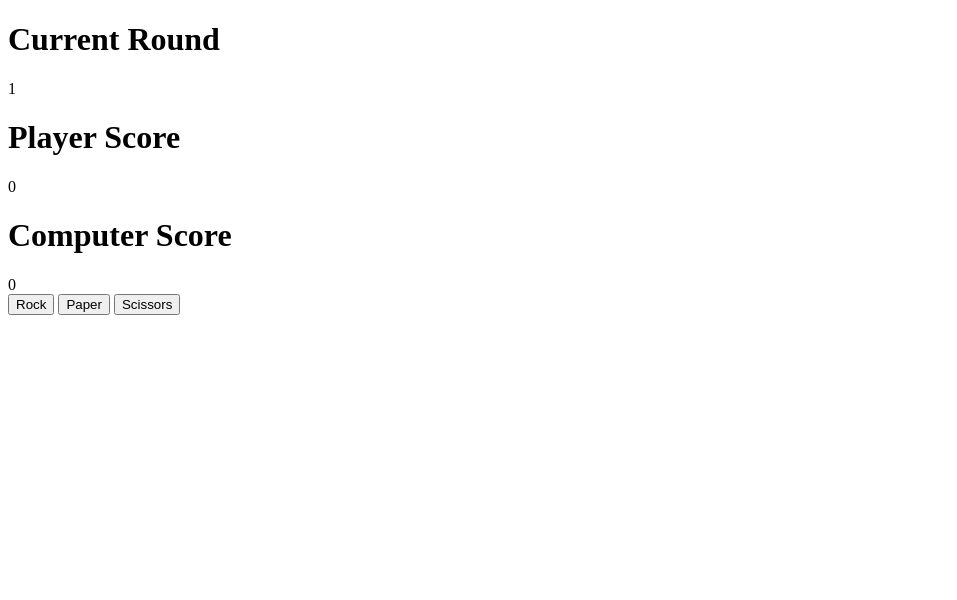
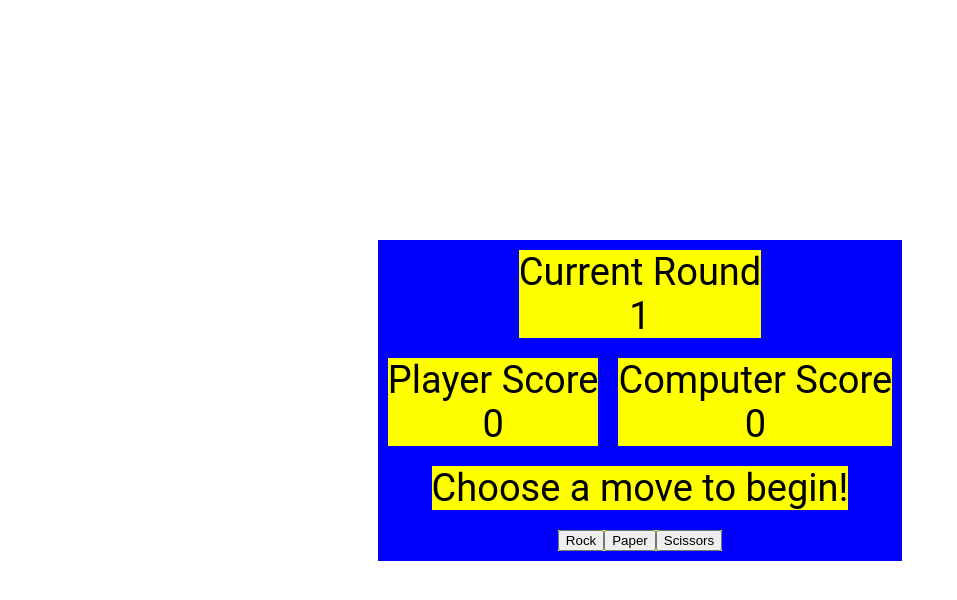
Before and after one commit to jawarbx/odin-RockPaperScissors, a plain HTML site: page index.html in a window 1280 px wide. Shown: the whole page, without its empty margins (0-957 px from the left). Drawn offline with Linux system fonts and the light colour scheme.

Commit message:
Added basic design

```diff
--- a/gamescript.js
+++ b/gamescript.js
@@ -23,13 +23,20 @@ computerDisplay.textContent = computerScore;
 
 //Create display for result message and current standing
 
+const inputs = document.querySelector('#inputs');
+const inputsParent = inputs.parentNode;
+
 const roundDisplay = document.querySelector('#current-round');
 roundDisplay.textContent = roundNumber;
 
-const resultDisplay = document.querySelector('#result-msg');
+const resultDisplay = document.createElement('div');
+resultDisplay.setAttribute('id', 'result-msg');
+resultDisplay.setAttribute('height', '36px');
+resultDisplay.textContent = 'Choose a move to begin!';
+inputsParent.insertBefore(resultDisplay, inputs);
 
 const endDisplay = document.createElement('div');
-gameDisplay.appendChild(endDisplay);
+endDisplay.setAttribute('id', 'end-msg')
 
 // Create function computerPlay that stores a random action to the computerSelection variable
 function computerPlay() {
@@ -95,21 +102,17 @@ function endCondition(score1, score2) {
 	} else {
 		endDisplay.textContent = "You lost! Better luck next time!";
 	}
-
 }
 
 //Create Reset button for game
 
 function endRound() {
 		endCondition(playerScore, computerScore);
-		gameDisplay.appendChild(endDisplay);
-		gameDisplay.appendChild(resetButton);
+		inputsParent.appendChild(endDisplay);
+		inputsParent.appendChild(resetButton);
 }
 
 // Create reset function for game
-
-const inputs = document.querySelector('#inputs');
-const inputsParent = inputs.parentNode;
 
 function resetGame() {
 	roundNumber = 1;
@@ -118,16 +121,16 @@ function resetGame() {
 	playerDisplay.textContent = playerScore;
 	computerScore = 0;
 	computerDisplay.textContent = computerScore;
-	resultDisplay.textContent = '';
+	resultDisplay.textContent = 'Choose a move to begin!';
 	endDisplay.textContent = '';
-	gameDisplay.removeChild(endDisplay);
-	gameDisplay.removeChild(resetButton);
+	inputsParent.removeChild(endDisplay);
+	inputsParent.removeChild(resetButton);
 	inputsParent.appendChild(inputs);
 }
 
 const resetButton = document.createElement('button');
+resetButton.setAttribute('id', "reset-button")
 resetButton.textContent = 'Play Again!';
-resetButton.setAttribute('style', 'height: 10px; background-color: blue;');
 resetButton.addEventListener('click', () => resetGame());
 
 // Create buttons to play the game
--- a/index.html
+++ b/index.html
@@ -2,30 +2,34 @@
 <html>
 	<head>
 		<meta charset="UTF-8">
+		<meta http-equiv="X-UA-Compatible" content="IE=edge">
+		<meta name="viewport" content="width=device-width, initial-scale=1.0">
 		<title>Rock Paper Scissors</title>
+		<link rel="stylesheet" href="style.css">
 		<script src="./gamescript.js" defer></script>
 	</head>
 
 	<body>
+		<div class="game-div">
 			<div class='round-display'>
-			<h1>Current Round</h1>
+				Current Round
 				<div id='current-round'></div>
 			</div>
 			<div id='results'>
 				<div class="player">
-				<h1>Player Score</h1>
+					Player Score
 					<div id='human-score'></div>
 				</div>
 				<div class="computer">
-				<h1>Computer Score</h1>
+					Computer Score
 					<div id='computer-score'></div>
 				</div>
-			<div id='result-msg'></div>
 			</div>
 			<div id='inputs'>
 				<button class="gameplay" id='Rock'>Rock</button>
 				<button class="gameplay" id='Paper'>Paper</button>
 				<button class="gameplay" id='Scissors'>Scissors</button>
 			</div>
+		</div>
 	</body>
 </html>
--- a/style.css
+++ b/style.css
@@ -0,0 +1,46 @@
+body {
+    font-family: Roboto, sans-serif;
+	font-size: 38px;
+    display: flex;
+    flex-direction: column;
+    margin: 0px;
+    min-height: 100vh;
+	align-items: center;
+}
+
+.game-div {
+	display: flex;
+	flex-direction: column;
+	margin: auto;
+	background: blue;
+	align-items: center;
+	justify-content: center;
+}
+#results {
+	display: flex;
+	flex-direction: row;
+	justify-content: space-evenly;
+}
+
+.player,
+.computer,
+.round-display,
+#inputs {
+	background: yellow;
+	margin: 10px;
+	display: flex;
+	flex-direction: column;
+	align-items: center;
+}
+
+#inputs {
+	flex-direction: row;
+	justify-content: center;
+}
+
+#result-msg,
+#end-msg {
+	background: yellow;
+	margin: 10px;
+	text-align: center;
+}
```
Lines whose indentation alone changed are shown as unchanged.
